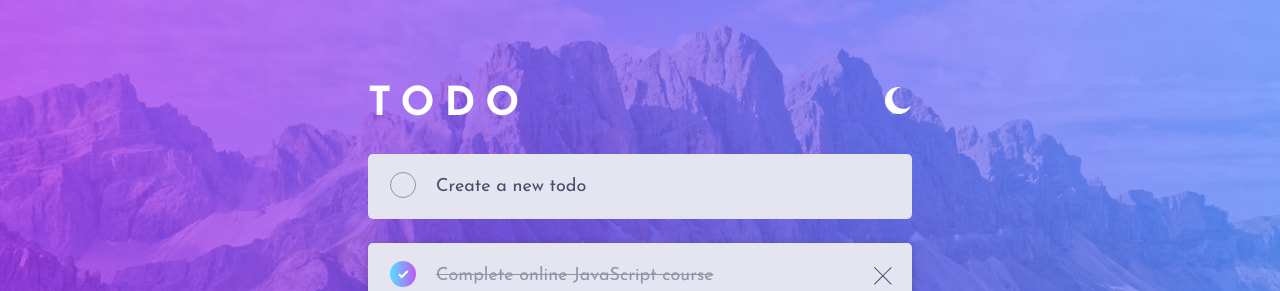
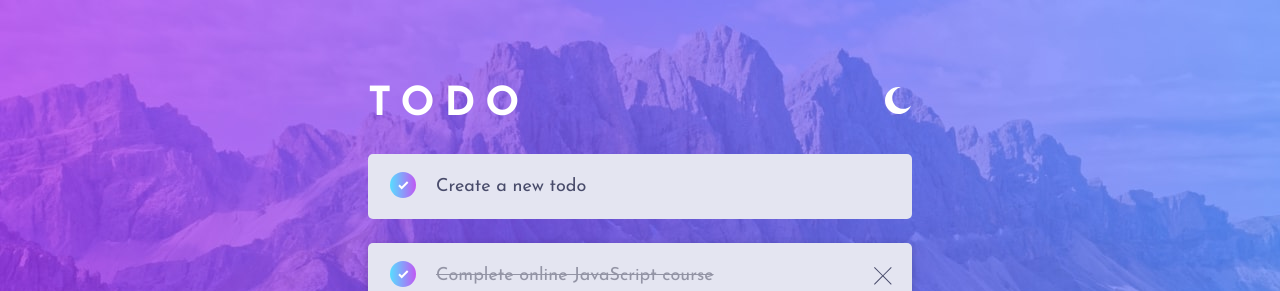
Before and after one commit to florianstancioiu/todo-app, a React (Vite) app: page / in a window 1280 px wide. Both pictures are taken after a click on the element 403 px from the left and 185 px from the top of the page. Shown: the top 291 px of the page. Built offline with nearby package versions, Linux system fonts and the light colour scheme.

Commit message:
Implement todo functionality

```diff
--- a/package.json
+++ b/package.json
@@ -13,7 +13,8 @@
     "react": "^18.2.0",
     "react-dom": "^18.2.0",
     "react-redux": "^8.0.5",
-    "redux": "^4.2.1"
+    "redux": "^4.2.1",
+    "uuid": "^9.0.0"
   },
   "devDependencies": {
     "@types/react": "^18.0.28",
--- a/src/components/AddTodo.jsx
+++ b/src/components/AddTodo.jsx
@@ -1,14 +1,56 @@
+import { useState } from 'react';
+import { useDispatch } from 'react-redux';
+import { v4 as uuidv4 } from 'uuid';
+
 import classes from './AddTodo.module.css';
+import IconCheck from '../images/icon-check.svg';
+import { todosActions } from '../store/todos';
 
 const AddTodo = () => {
+  const dispatch = useDispatch();
+  const [title, setTitle] = useState('');
+  const [isComplete, setIsComplete] = useState(false);
+
+  const handleKeyDown = (event) => {
+    if (event.key === 'Enter') {
+      dispatch(
+        todosActions.addTodo({
+          todo: {
+            id: uuidv4(),
+            title,
+            completed: isComplete,
+          },
+        })
+      );
+      setTitle('');
+      setIsComplete(false);
+    }
+  };
+
   return (
     <div className={classes.wrapper}>
+      {!isComplete && (
+        <div
+          onClick={() => setIsComplete(true)}
+          className={classes.circle}
+        ></div>
+      )}
+      {isComplete && (
+        <div
+          onClick={() => setIsComplete(false)}
+          className={classes['fully-complete']}
+        >
+          <img className={classes['check-icon']} src={IconCheck} alt='' />
+        </div>
+      )}
       <input
         type='text'
+        value={title}
+        onChange={(event) => setTitle(event.target.value)}
+        onKeyDown={handleKeyDown}
         className={classes.input}
         placeholder='Create a new todo'
       />
-      <div className={classes.circle}></div>
     </div>
   );
 };
--- a/src/components/AddTodo.module.css
+++ b/src/components/AddTodo.module.css
@@ -34,6 +34,25 @@
   cursor: pointer;
 }
 
+.fully-complete {
+  display: flex;
+  width: 2rem;
+  height: 2rem;
+  border-radius: 50%;
+  position: absolute;
+  left: 2rem;
+  top: 1.3rem;
+  background: var(--gradient);
+  cursor: pointer;
+  justify-content: center;
+  align-items: center;
+}
+
+.icon-check {
+  width: 1rem;
+  height: 1rem;
+}
+
 @media screen and (min-width: 545px) {
   .wrapper {
     margin-bottom: 2.4rem;
@@ -56,4 +75,12 @@
     left: 2.2rem;
     top: 1.8rem;
   }
+
+  .fully-complete,
+  .complete {
+    width: 2.6rem;
+    height: 2.6rem;
+    left: 2.2rem;
+    top: 1.8rem;
+  }
 }
--- a/src/components/Main.jsx
+++ b/src/components/Main.jsx
@@ -1,44 +1,27 @@
+import { useEffect } from 'react';
+import { useSelector, useDispatch } from 'react-redux';
+
 import classes from './Main.module.css';
 import AddTodo from './AddTodo';
 import Todo from './Todo';
 import TodoNumber from './TodoNumber';
 import SwitchTodos from './SwitchTodos';
 import ReorderMessage from './ReorderMessage';
-
-const todos = [
-  {
-    id: 1,
-    title: 'Complete online JavaScript course',
-    completed: true,
-  },
-  {
-    id: 2,
-    title: 'Jog around the park 3x',
-    completed: false,
-  },
-  {
-    id: 3,
-    title: '10 minutes meditation',
-    completed: false,
-  },
-  {
-    id: 4,
-    title: 'Read for 1 hour',
-    completed: false,
-  },
-  {
-    id: 5,
-    title: 'Pick up groceries',
-    completed: false,
-  },
-  {
-    id: 6,
-    title: 'Complete Todo App on Frontend Mentor',
-    completed: false,
-  },
-];
+import { todosActions } from '../store/todos';
 
 const Main = () => {
+  const dispatch = useDispatch();
+  const todos = useSelector((state) => state.todos.todos);
+
+  useEffect(() => {
+    fetch('/todos.json')
+      .then((response) => response.json())
+      .then((data) => {
+        console.log(data);
+        dispatch(todosActions.setTodos({ todos: data.todos }));
+      });
+  }, []);
+
   return (
     <main className={classes.main}>
       <AddTodo />
--- a/src/store/todos.js
+++ b/src/store/todos.js
@@ -9,10 +9,16 @@ const todosSlice = createSlice({
   name: 'todos',
   initialState,
   reducers: {
-    addTodo(state, action) {},
+    addTodo(state, action) {
+      state.todos = [action.payload.todo, ...state.todos];
+    },
     removeTodo(state, action) {},
     completeTodo(state, action) {},
+    setTodos(state, action) {
+      state.todos = action.payload.todos;
+    },
     clearCompletedTodos(state) {},
+    filterTodos(state, action) {},
   },
 });
 
--- /dev/null
+++ b/todos.json
@@ -0,0 +1,34 @@
+{
+  "todos": [
+    {
+      "id": 1,
+      "title": "Complete online JavaScript course",
+      "completed": true
+    },
+    {
+      "id": 2,
+      "title": "Jog around the park 3x",
+      "completed": false
+    },
+    {
+      "id": 3,
+      "title": "10 minutes meditation",
+      "completed": false
+    },
+    {
+      "id": 4,
+      "title": "Read for 1 hour",
+      "completed": false
+    },
+    {
+      "id": 5,
+      "title": "Pick up groceries",
+      "completed": false
+    },
+    {
+      "id": 6,
+      "title": "Complete Todo App on Frontend Mentor",
+      "completed": false
+    }
+  ]
+}
```
Also changed, not shown: 1 other file (tests, documents, lock files or other folders).
